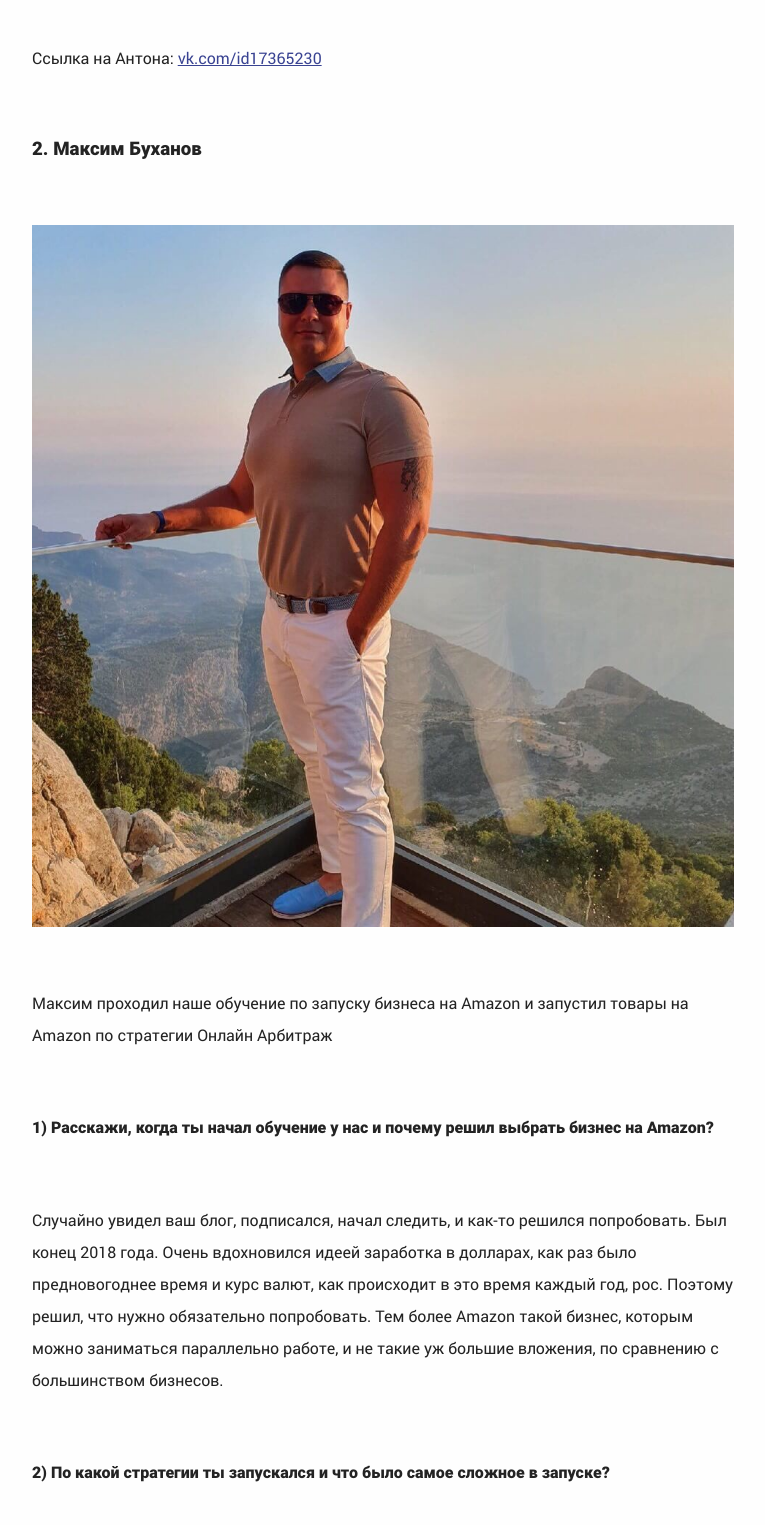
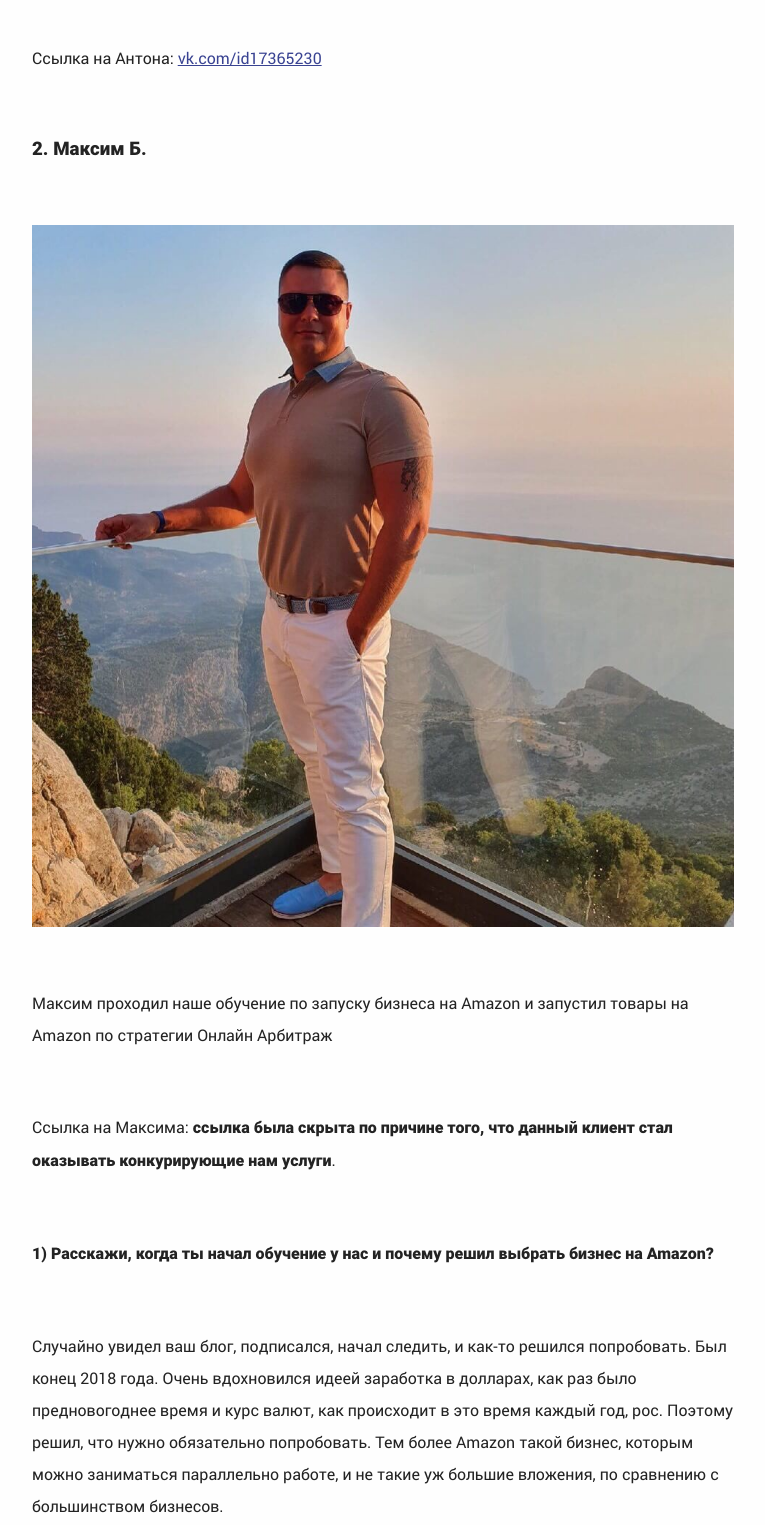
Before and after one commit to MikhailZavalko/amazing-cash-blog, a website: page app/single-reviews.html in a window 1280 px wide. Shown: the part 1220-2745 px from the top of the page, without its empty margins (257-1022 px from the left). Drawn offline with Linux system fonts and the light colour scheme.

Commit message:
change single-reviews.html

```diff
--- a/app/single-reviews.html
+++ b/app/single-reviews.html
@@ -88,11 +88,13 @@
 
 				<p>Ссылка на Антона: <a target="_blank" rel="nofollow" href="https://vk.com/id17365230">vk.com/id17365230</a></p>
 
-				<h3>2. Максим Буханов</h3>
+				<h3>2. Максим Б.</h3>
 
 				<img src="img/reviev-1.jpg" alt="image" class="img-responsive">
 
 				<p>Максим проходил наше обучение по запуску бизнеса на Amazon и запустил товары на Amazon по стратегии Онлайн Арбитраж</p>
+
+				<p>Ссылка на Максима: <strong>ссылка была скрыта по причине того, что данный клиент стал оказывать конкурирующие нам услуги</strong>.</p>
 
 				<p><strong>1) Расскажи, когда ты начал обучение у нас и почему решил выбрать бизнес на Amazon? </strong></p>
 
@@ -116,7 +118,7 @@
 
 				<p>Ссылка на Максима: <a target="_blank" rel="nofollow" href="vk.com/mbukhanov">vk.com/mbukhanov</a></p>
 
-				<h3>3. Алексей Хлыстов</h3>
+				<h3>3. Алексей Х.</h3>
 
 				<div class="video">
 					<iframe src="https://www.youtube.com/embed/4R5jp0-Sh50" frameborder="0" allow="accelerometer; autoplay; encrypted-media; gyroscope; picture-in-picture" allowfullscreen></iframe>
```
Also changed, not shown: app/single-reviewsOLD.html (+1 -1 lines).
